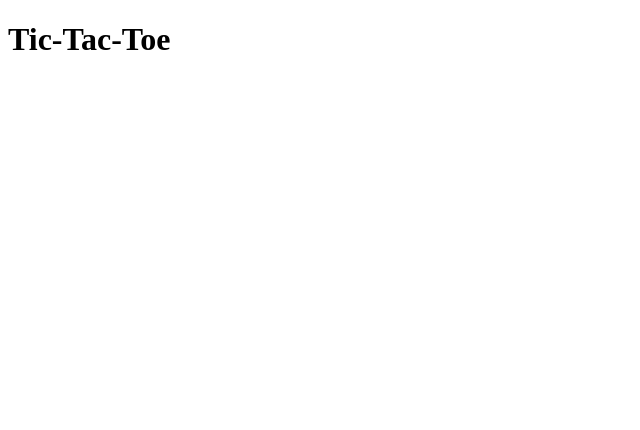
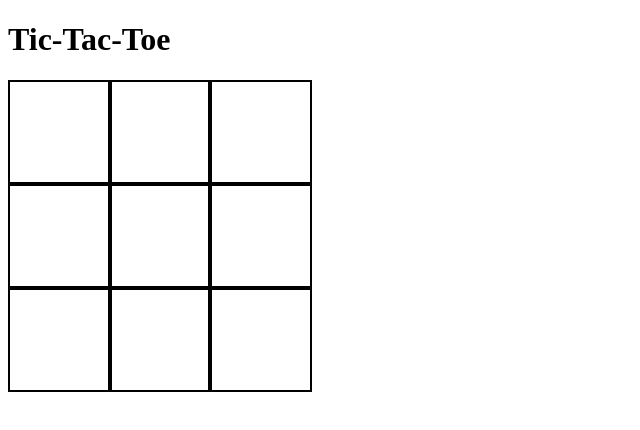
Before and after one commit to Rmckinstry/tic-tac-toe, a plain HTML site: page index.html in a window 1280 px wide. Shown: the whole page, without its empty margins (0-640 px from the left). Drawn offline with Linux system fonts and the light colour scheme.

Commit message:
basic styling

```diff
--- a/style.css
+++ b/style.css
@@ -0,0 +1,18 @@
+#container{
+    display: grid;
+    grid-template-columns: 100px 100px 100px;
+}
+
+.square{
+    height: 100px;
+    width: 100px;
+
+    border-style: solid;
+    border-color: black;
+    border-width: 2px;
+}
+
+.square:hover{
+    cursor: pointer;
+    background-color: rgb(255, 126, 126);
+}
```
Also changed, not shown: index.html (+1 -3 lines).
